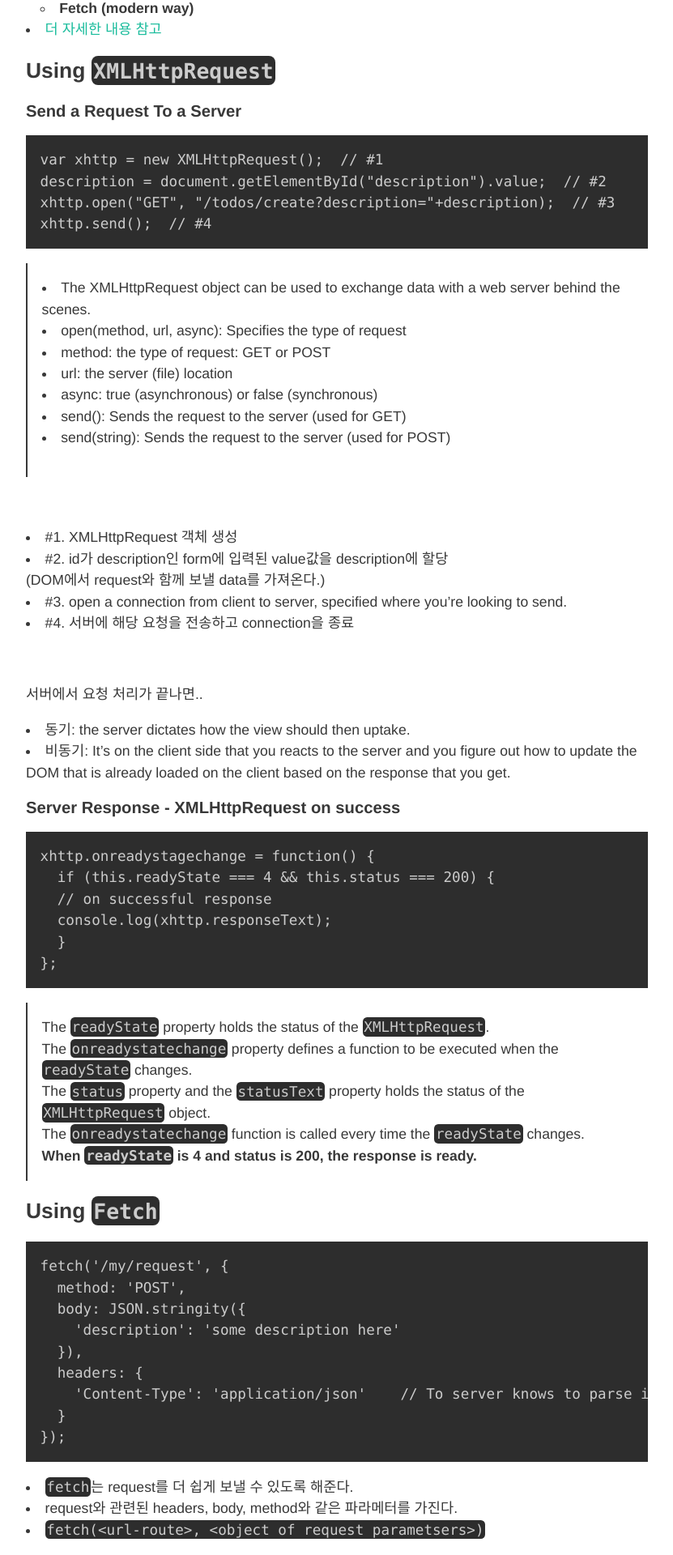
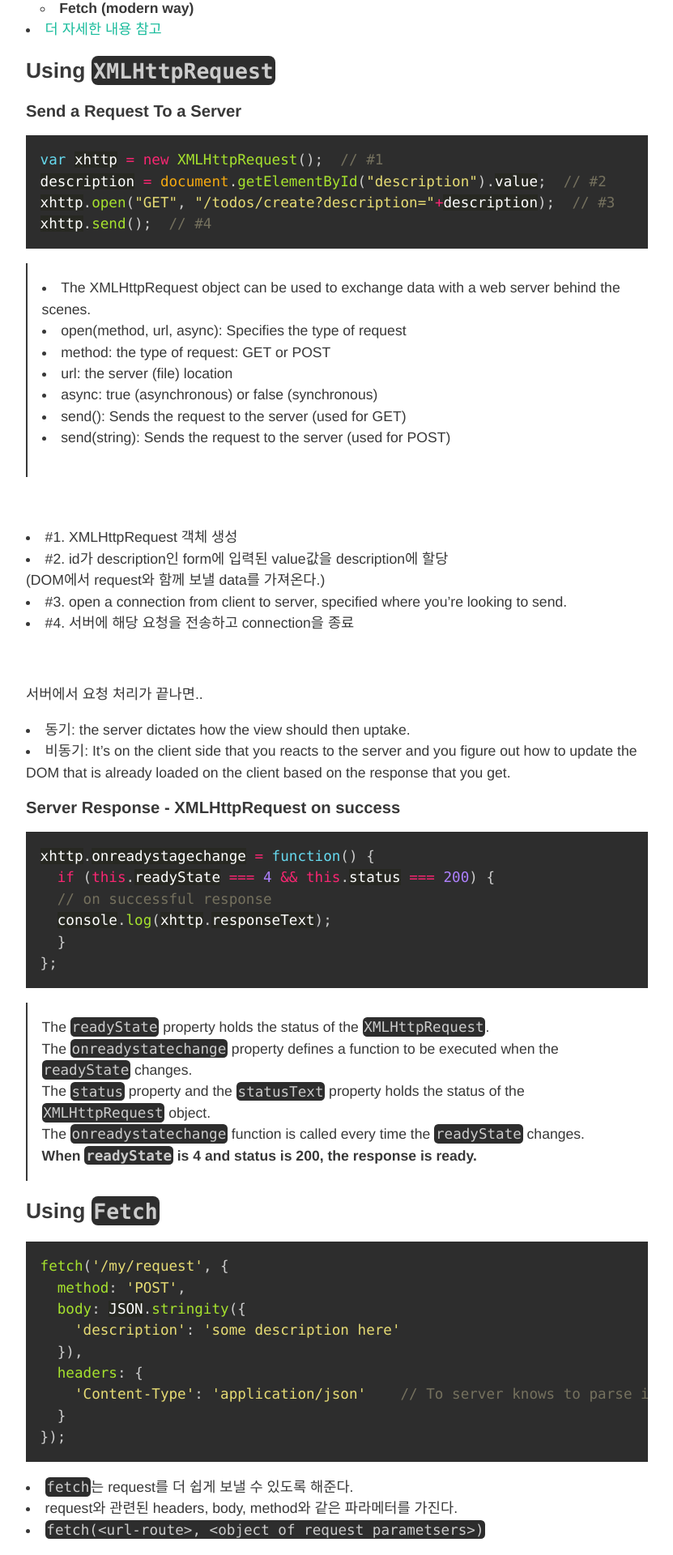
Before and after one commit to HyunlangBan/hyunlangban.github.io, a Jekyll site: the page built from _posts/2020-02-12-fullstack-using-ajax.md, in a window 1280 px wide. Shown: the part 515-2435 px from the top of the page at 81% size, without its empty margins (224-1055 px from the left). Built offline with Jekyll 4.4.1, drawn with Linux system fonts in a browser that asks for light colours; nearby versions of some CDN libraries; some web fonts are replaced; comment, search, counter and statistics services are not loaded.

Commit message:
Update _syntax.scss

```diff
--- a/_sass/external/_syntax.scss
+++ b/_sass/external/_syntax.scss
@@ -443,3 +443,202 @@ script[type='text/plain'][class*='language-'] {
 	overflow: auto;
 }
 */
+
+.highlight table td { padding: 5px; }
+.highlight table pre { margin: 0; }
+.highlight .gh {
+  color: #999999;
+}
+.highlight .sr {
+  color: #f6aa11;
+}
+.highlight .go {
+  color: #888888;
+}
+.highlight .gp {
+  color: #555555;
+}
+.highlight .gs {
+}
+.highlight .gu {
+  color: #aaaaaa;
+}
+.highlight .nb {
+  color: #f6aa11;
+}
+.highlight .cm {
+  color: #75715e;
+}
+.highlight .cp {
+  color: #75715e;
+}
+.highlight .c1 {
+  color: #75715e;
+}
+.highlight .cs {
+  color: #75715e;
+}
+.highlight .c, .highlight .ch, .highlight .cd, .highlight .cpf {
+  color: #75715e;
+}
+.highlight .err {
+  color: #960050;
+}
+.highlight .gr {
+  color: #960050;
+}
+.highlight .gt {
+  color: #960050;
+}
+.highlight .gd {
+  color: #49483e;
+}
+.highlight .gi {
+  color: #49483e;
+}
+.highlight .ge {
+  color: #49483e;
+}
+.highlight .kc {
+  color: #66d9ef;
+}
+.highlight .kd {
+  color: #66d9ef;
+}
+.highlight .kr {
+  color: #66d9ef;
+}
+.highlight .no {
+  color: #66d9ef;
+}
+.highlight .kt {
+  color: #66d9ef;
+}
+.highlight .mf {
+  color: #ae81ff;
+}
+.highlight .mh {
+  color: #ae81ff;
+}
+.highlight .il {
+  color: #ae81ff;
+}
+.highlight .mi {
+  color: #ae81ff;
+}
+.highlight .mo {
+  color: #ae81ff;
+}
+.highlight .m, .highlight .mb, .highlight .mx {
+  color: #ae81ff;
+}
+.highlight .sc {
+  color: #ae81ff;
+}
+.highlight .se {
+  color: #ae81ff;
+}
+.highlight .ss {
+  color: #ae81ff;
+}
+.highlight .sd {
+  color: #e6db74;
+}
+.highlight .s2 {
+  color: #e6db74;
+}
+.highlight .sb {
+  color: #e6db74;
+}
+.highlight .sh {
+  color: #e6db74;
+}
+.highlight .si {
+  color: #e6db74;
+}
+.highlight .sx {
+  color: #e6db74;
+}
+.highlight .s1 {
+  color: #e6db74;
+}
+.highlight .s, .highlight .sa, .highlight .dl {
+  color: #e6db74;
+}
+.highlight .na {
+  color: #a6e22e;
+}
+.highlight .nc {
+  color: #a6e22e;
+}
+.highlight .nd {
+  color: #a6e22e;
+}
+.highlight .ne {
+  color: #a6e22e;
+}
+.highlight .nf, .highlight .fm {
+  color: #a6e22e;
+}
+.highlight .vc {
+  color: #ffffff;
+  background-color: #272822;
+}
+.highlight .nn {
+  color: #ffffff;
+  background-color: #272822;
+}
+.highlight .nl {
+  color: #ffffff;
+  background-color: #272822;
+}
+.highlight .ni {
+  color: #ffffff;
+  background-color: #272822;
+}
+.highlight .bp {
+  color: #ffffff;
+  background-color: #272822;
+}
+.highlight .vg {
+  color: #ffffff;
+  background-color: #272822;
+}
+.highlight .vi {
+  color: #ffffff;
+  background-color: #272822;
+}
+.highlight .nv, .highlight .vm {
+  color: #ffffff;
+  background-color: #272822;
+}
+.highlight .w {
+  color: #ffffff;
+  background-color: #272822;
+}
+.highlight {
+  color: #ffffff;
+  background-color: #272822;
+}
+.highlight .n, .highlight .py, .highlight .nx {
+  color: #ffffff;
+  background-color: #272822;
+}
+.highlight .ow {
+  color: #f92672;
+}
+.highlight .nt {
+  color: #f92672;
+}
+.highlight .k, .highlight .kv {
+  color: #f92672;
+}
+.highlight .kn {
+  color: #f92672;
+}
+.highlight .kp {
+  color: #f92672;
+}
+.highlight .o {
+  color: #f92672;
+}
```
